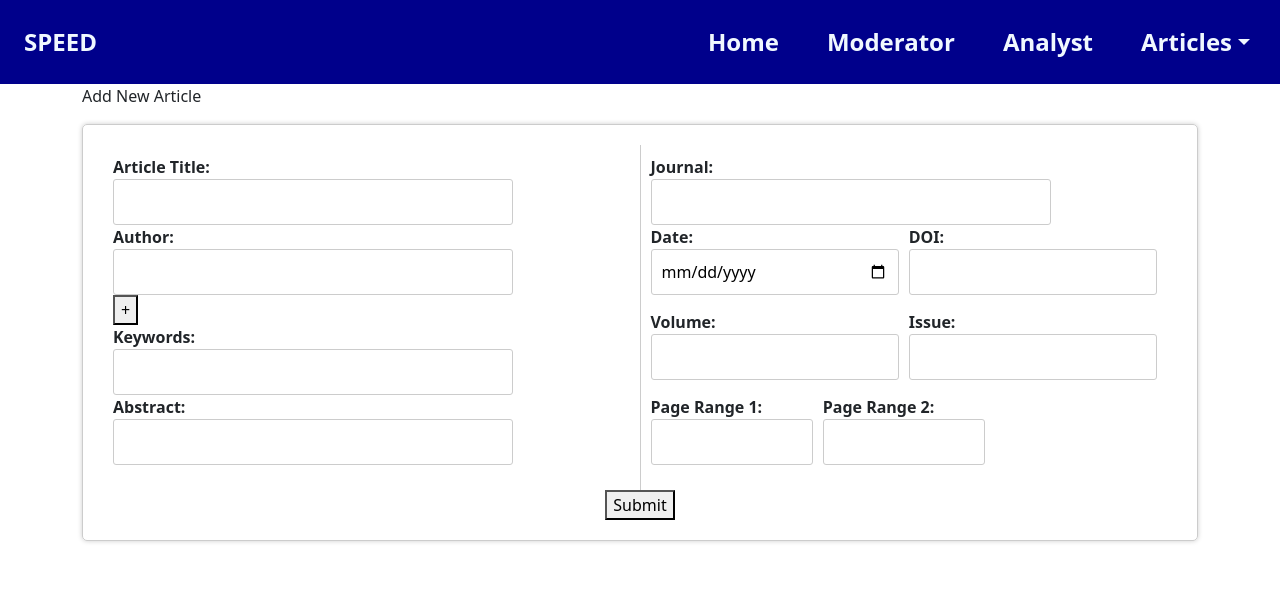
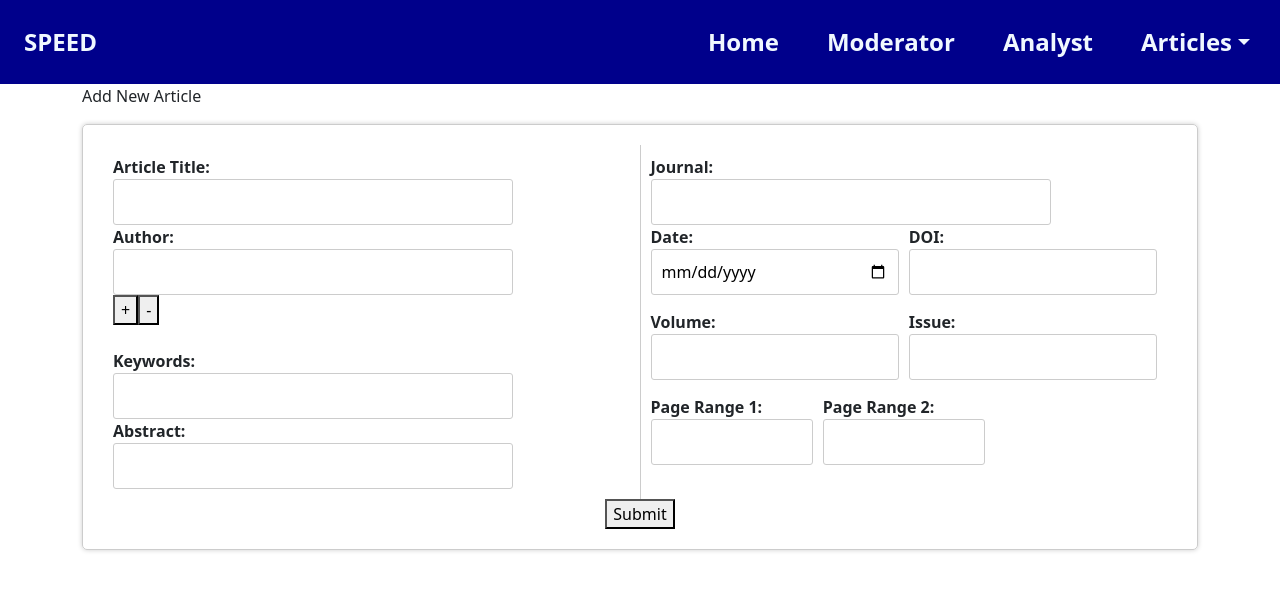
Before and after one commit to CISE5501/Assignment-1B, a Next.js app in the folder frontend/: page /articles/addArticle in a window 1280 px wide. Shown: the top 590 px of the page. Built offline with nearby package versions, Linux system fonts and the light colour scheme.

Commit message:
added doi error check

```diff
--- a/frontend/components/ArticleSubmissionForm.tsx
+++ b/frontend/components/ArticleSubmissionForm.tsx
@@ -59,10 +59,19 @@ const ArticleSubmissionForm: React.FC<Props> = () => {
       }
     }
 
+    const doiCheckRegex = /doi:\S+\/\S+/;
+    const validDOI = doiCheckRegex.test(formData.doi);
+
+    if (!validDOI) {
+      errorValidation.doi = 'Not a valid DOI!'
+    }
+
     if (Object.values(errorValidation).filter((item) => item).length > 0) {
       setErrors(errorValidation);
       console.log(errorValidation);
       return;
+    } else {
+      setErrors({});
     }
 
     fetch(DOMAIN + 'articles/new', {
@@ -119,6 +128,15 @@ const ArticleSubmissionForm: React.FC<Props> = () => {
     setCounter(counter + 1);
   };
 
+  const deleteAuthor = (id: number) => {
+    if (authorFields.length == 1) {
+      return;
+    }
+
+    const updatedAuthorFields = authorFields.filter((field) => field.id !== id);
+    setAuthorFields(updatedAuthorFields);
+  }
+
   // TODO change onChange to on deselect
   return (
     <form className={styles.Form} onSubmit={handleSubmit}>
@@ -146,10 +164,11 @@ const ArticleSubmissionForm: React.FC<Props> = () => {
               data-index={field.id}
             />
           {errors.authors && <p className={styles.Error}>{errors.authors}</p>}
+          <button type="button" onClick={addAuthor}>+</button>
+          <button type="button" onClick={() => deleteAuthor(field.id)}>-</button>
           </label>
         </div>
       ))}
-      <button type="button" onClick={addAuthor}>+</button>
           <br />
           <label>
             {' '}
```
